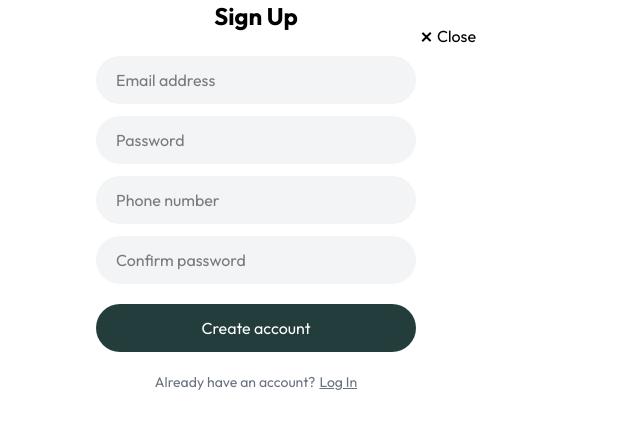
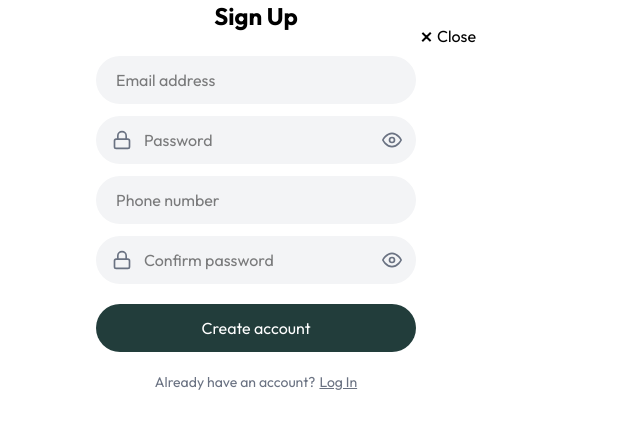
Before and after one commit to Gabimaru0x1/Washvia, a React (Vite) app in the folder frontend/: page /signup in a window 1280 px wide. Shown: the top 428 px of the page, without its empty margins (0-640 px from the left). Built offline with nearby package versions, Linux system fonts and the light colour scheme.

Commit message:
feat: enhance input fields with icons and password toggles

```diff
--- a/frontend/src/components/InputField.jsx
+++ b/frontend/src/components/InputField.jsx
@@ -1,30 +1,81 @@
-// import ArrowRight from "./icons/ArrowRight";
+import { useState } from "react";
+import { FiEye, FiEyeOff, FiLock } from "react-icons/fi";
 
 const InputField = ({
   children,
   htmlFor,
   className = "",
   id,
-  name,
-  type,
-  value,
+  type = "text",
   placeholder,
-  onChange,
+  icon,
+  passwordVisible,
+  onTogglePassword,
+  showPasswordToggle = true,
+  passwordToggleLabel = "password",
   ...inputProps
 }) => {
+  const [localPasswordVisible, setLocalPasswordVisible] = useState(false);
+
+  const isPassword = type === "password";
+  const isVisible = passwordVisible ?? localPasswordVisible;
+  const hasPasswordToggle = isPassword && showPasswordToggle;
+  const Icon = icon ?? (isPassword ? FiLock : null);
+  const label = children ?? placeholder;
+
+  function handleTogglePassword() {
+    if (onTogglePassword) {
+      onTogglePassword();
+    } else {
+      setLocalPasswordVisible((visible) => !visible);
+    }
+  }
+
   return (
     <div>
-      <label htmlFor={htmlFor}>{children}</label>
-      <input
-        id={id}
-        name={name}
-        type={type}
-        value={value}
-        onChange={onChange}
-        className={`block rounded-full w-full bg-gray-100 px-5 py-3 text-black ${className}`}
-        placeholder={placeholder}
-        {...inputProps}
-      />
+      {label && (
+        <label
+          htmlFor={htmlFor ?? id}
+          className={children == null ? "sr-only" : undefined}
+        >
+          {label}
+        </label>
+      )}
+
+      <div className="relative">
+        {Icon && (
+          <Icon
+            aria-hidden="true"
+            className="pointer-events-none absolute left-4 top-1/2 size-5 -translate-y-1/2 text-gray-500"
+          />
+        )}
+
+        <input
+          {...inputProps}
+          id={id}
+          type={isPassword && isVisible ? "text" : type}
+          placeholder={placeholder}
+          className={`block w-full rounded-full bg-gray-100 py-3 text-black ${
+            Icon ? "pl-12" : "pl-5"
+          } ${hasPasswordToggle ? "pr-12" : "pr-5"} ${className}`}
+        />
+
+        {hasPasswordToggle && (
+          <button
+            type="button"
+            aria-label={`${isVisible ? "Hide" : "Show"} ${passwordToggleLabel}`}
+            disabled={inputProps.disabled}
+            onClick={handleTogglePassword}
+            className="absolute inset-y-0 right-1 grid w-10 place-items-center rounded-full text-gray-500 hover:text-gray-900"
+          >
+            {isVisible ? (
+              <FiEyeOff aria-hidden="true" className="size-5" />
+            ) : (
+              <FiEye aria-hidden="true" className="size-5" />
+            )}
+          </button>
+        )}
+      </div>
     </div>
   );
 };
```
